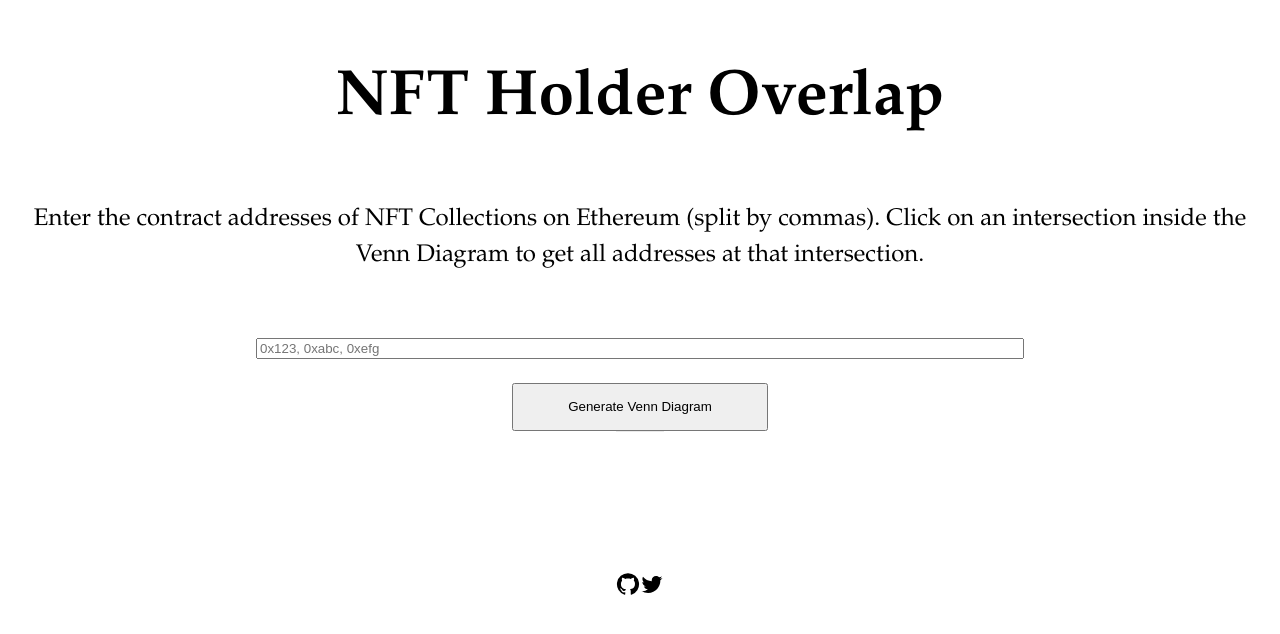
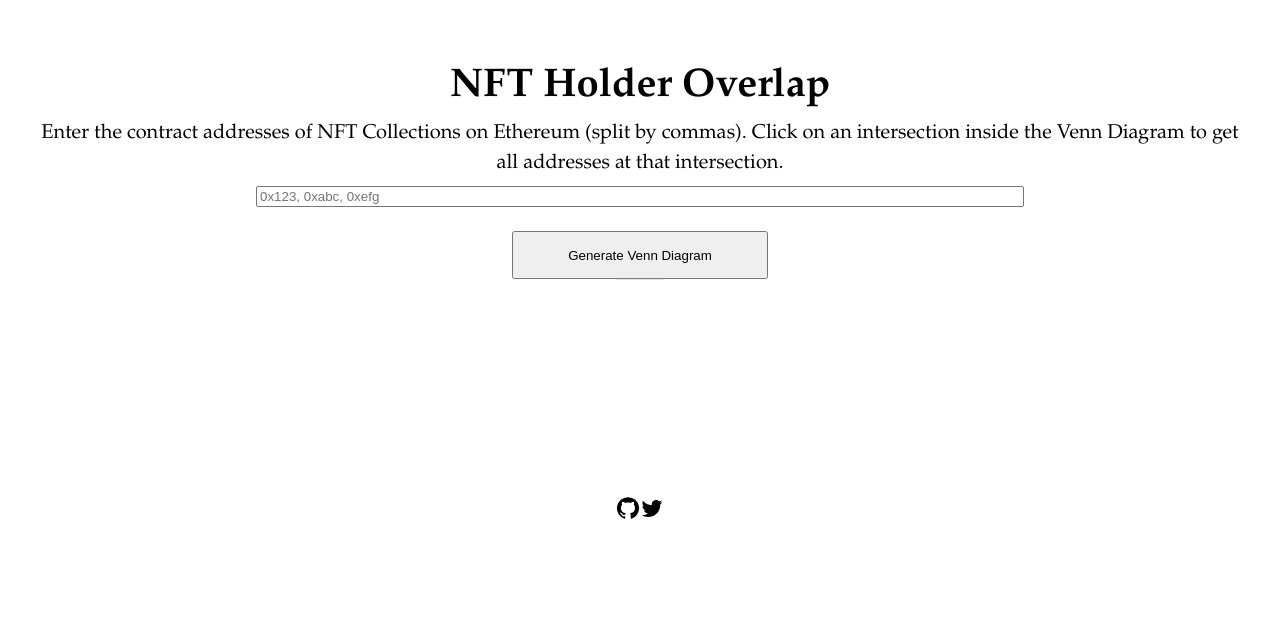
Before and after one commit to verumlotus/NFT-Holder-Overlap, a Next.js app: page / in a window 1280 px wide. Shown: the top 634 px of the page. Built offline with nearby package versions, Linux system fonts and the light colour scheme.

Commit message:
Change styling a bit

```diff
--- a/styles/Home.module.css
+++ b/styles/Home.module.css
@@ -42,7 +42,7 @@
 .title {
   margin: 0;
   line-height: 1.15;
-  font-size: 4rem;
+  font-size: 2.5rem;
 }
 
 .title,
@@ -51,9 +51,9 @@
 }
 
 .description {
-  margin: 4rem 0;
+  margin: 0.5rem 0;
   line-height: 1.5;
-  font-size: 1.5rem;
+  font-size: 1.25rem;
 }
 
 .code {
```
